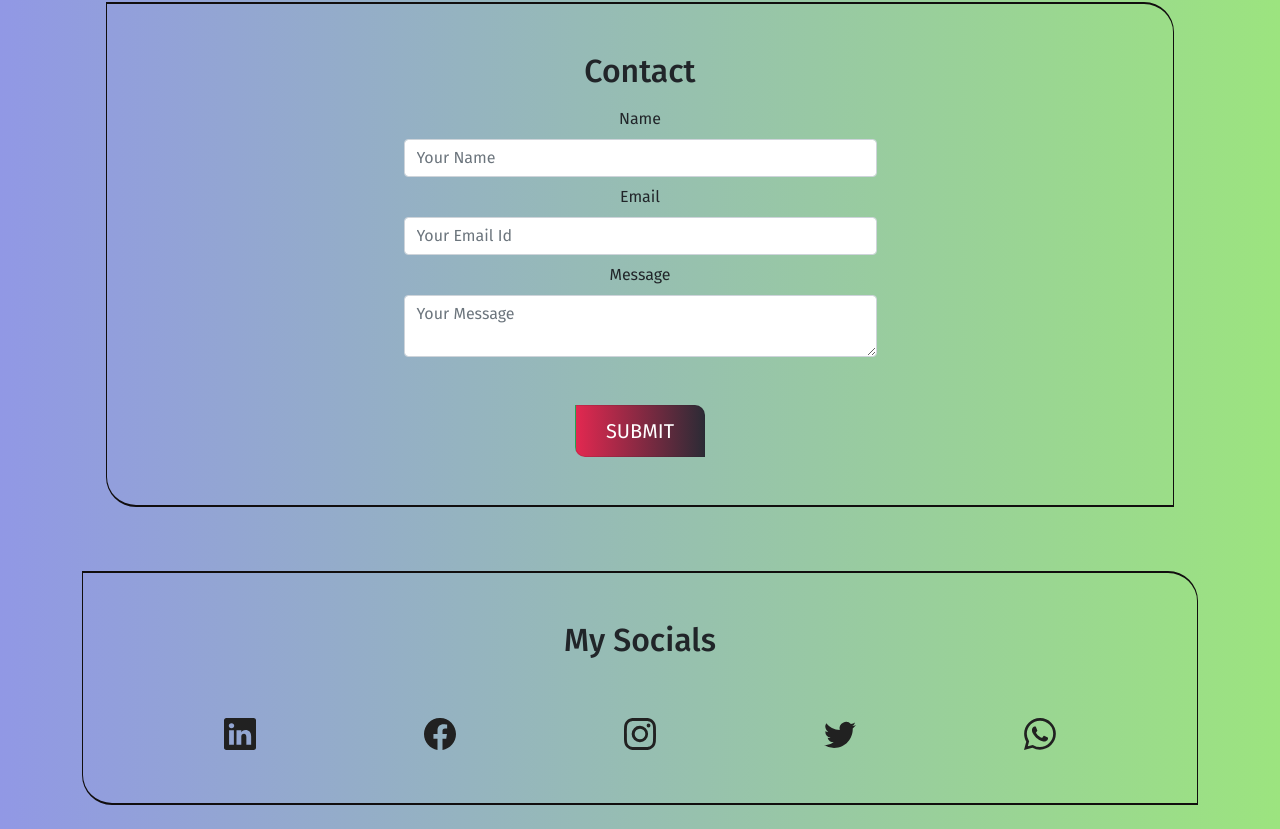
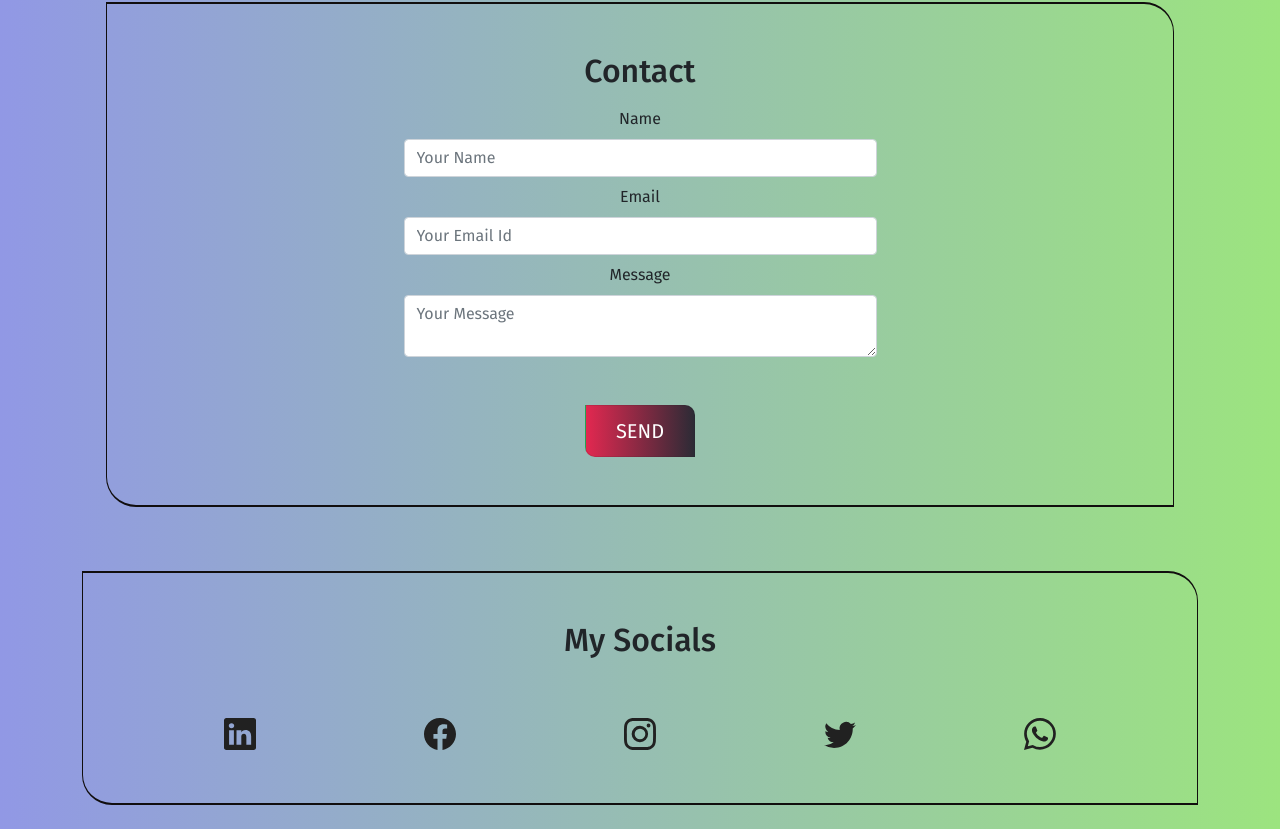
Before and after one commit to iqbalwalii/portfolio, a React (Create React App) app: page / in a window 1280 px wide. Shown: the part 2149-2978 px from the top of the page. Built offline with nearby package versions, Linux system fonts and the light colour scheme.

Commit message:
added a trailing slash

```diff
--- a/src/components/Contact/Contact.js
+++ b/src/components/Contact/Contact.js
@@ -71,7 +71,7 @@ const Contact = () => {
                   className="mt-3 btn-grad"
                   type="submit"
                 >
-                  Submit
+                  Send
                 </Button>
               </Col>
             </Form>
--- a/src/components/Hero/Hero.sass
+++ b/src/components/Hero/Hero.sass
@@ -9,12 +9,8 @@
     border-top-left-radius: 0px
     margin-top: 4rem
     padding: 3rem
-    // background: linear-gradient(to right,  #d2d3d8, #5aa87d,)
     transition: all .6s ease-out
-    // animation: border-animation .6s ease-out
-    // animation-iteration-count: infinite
     &:hover
-        // background: linear-gradient(to right,  #48acac, #eaeeec,)
         transform: scale(1.02)
         transition: all .6s ease-out
         border-radius: 10px
@@ -40,7 +36,6 @@
         & .image
             & img
                 width: 100%
-                // margin-left: 9rem
                 border-radius: 50%
 @media screen and (max-width: 700px)
     .hero__inside
--- a/src/index.js
+++ b/src/index.js
@@ -5,11 +5,12 @@ import App from "./App";
 import Thanks from "./thanks";
 import { BrowserRouter, Routes, Route } from "react-router-dom";
 const rootElement = document.getElementById("root");
+
 ReactDOM.render(
   <BrowserRouter>
     <Routes>
       <Route path="/" element={<App />} />
-      <Route path="thanks" element={<Thanks />} />
+      <Route path="/thanks" element={<Thanks />} />
     </Routes>
   </BrowserRouter>,
   rootElement
```
Also changed, not shown: 1 other file (tests, documents, lock files or other folders).
